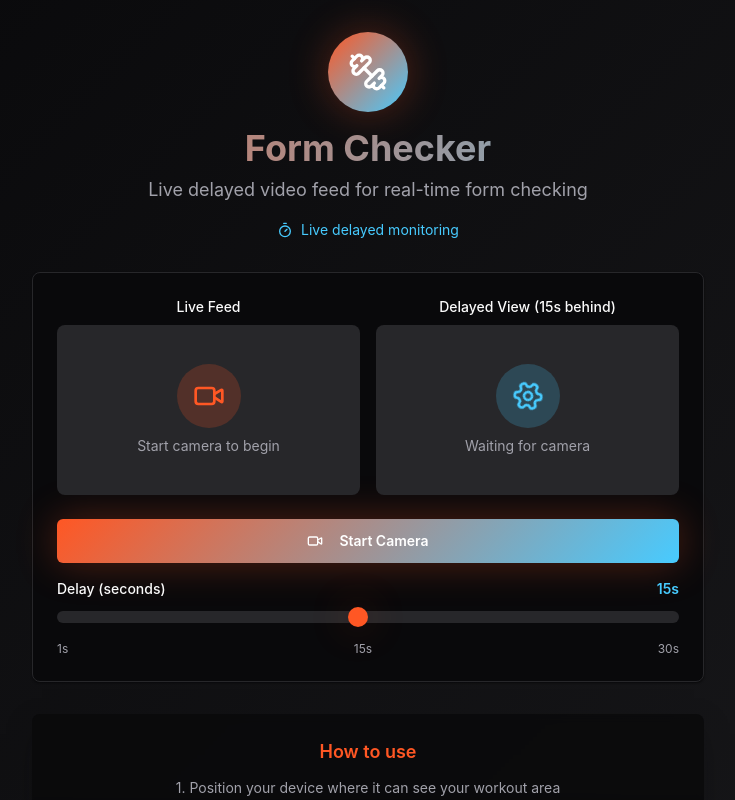
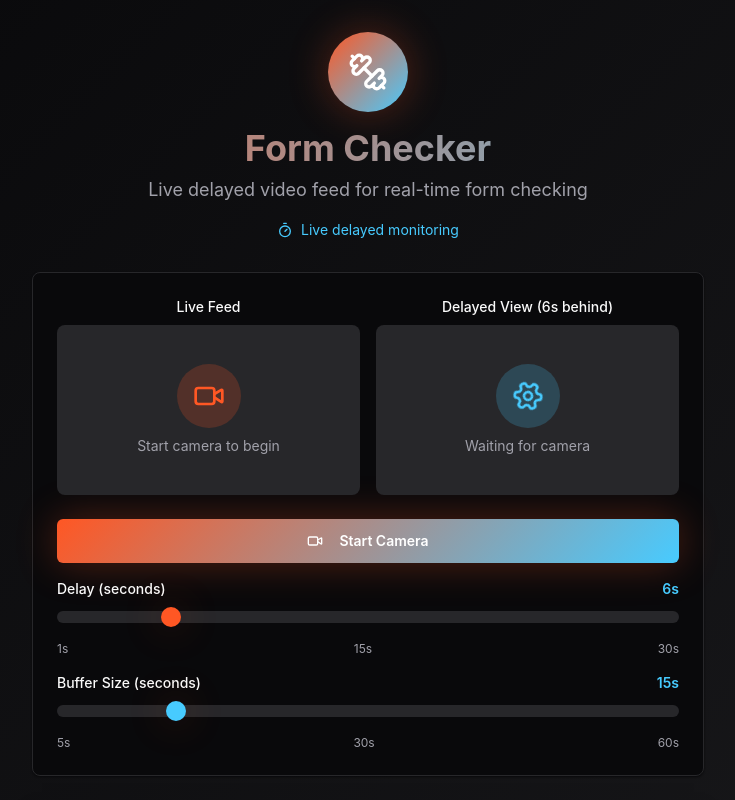
Before and after one commit to jjisnow/workout-loop-replay, a React (Vite) app: page / in a window 1280 px wide. Shown: the top 800 px of the page, without its empty margins (272-1007 px from the left). Built offline with nearby package versions, Linux system fonts and the light colour scheme.

Commit message:
Update default slider values
Set default delay slider to 6 seconds and add a buffer size slider with a default of 15 seconds.

```diff
--- a/src/components/VideoRecorder.tsx
+++ b/src/components/VideoRecorder.tsx
@@ -14,7 +14,8 @@ export const VideoRecorder: React.FC<VideoRecorderProps> = ({ className }) => {
   const [isStreaming, setIsStreaming] = useState(false);
   const [isPaused, setIsPaused] = useState(false);
   const [isSaving, setIsSaving] = useState(false);
-  const [delaySeconds, setDelaySeconds] = useState(15);
+  const [delaySeconds, setDelaySeconds] = useState(6);
+  const [bufferSeconds, setBufferSeconds] = useState(15);
   const [frameBuffer, setFrameBuffer] = useState<string[]>([]);
   const [currentDelayedFrame, setCurrentDelayedFrame] = useState<string | null>(null);
   const [isFullscreen, setIsFullscreen] = useState(false);
@@ -44,14 +45,14 @@ export const VideoRecorder: React.FC<VideoRecorderProps> = ({ className }) => {
       setFrameBuffer(prevBuffer => {
         const newBuffer = [...prevBuffer, frameData];
         // Keep buffer at configured size, drop frames from front when full
-        const maxFrames = delaySeconds * 10; // 10 FPS
+        const maxFrames = bufferSeconds * 10; // 10 FPS
         if (newBuffer.length > maxFrames) {
           return newBuffer.slice(newBuffer.length - maxFrames);
         }
         return newBuffer;
       });
     }
-  }, [delaySeconds, isPaused]);
+  }, [bufferSeconds, isPaused]);
 
   const playDelayedFrames = useCallback(() => {
     if (isPaused) return;
@@ -435,6 +436,31 @@ export const VideoRecorder: React.FC<VideoRecorderProps> = ({ className }) => {
             </div>
           </div>
 
+          {/* Buffer Size Settings */}
+          <div className="space-y-3">
+            <div className="flex items-center justify-between">
+              <label className="text-sm font-medium">Buffer Size (seconds)</label>
+              <span className="text-sm text-accent font-semibold">{bufferSeconds}s</span>
+            </div>
+            <input
+              type="range"
+              min="5"
+              max="60"
+              value={bufferSeconds}
+              onChange={(e) => setBufferSeconds(Number(e.target.value))}
+              className="w-full h-3 bg-secondary rounded-lg appearance-none cursor-pointer transition-smooth
+                [&::-webkit-slider-thumb]:appearance-none [&::-webkit-slider-thumb]:w-5 [&::-webkit-slider-thumb]:h-5
+                [&::-webkit-slider-thumb]:rounded-full [&::-webkit-slider-thumb]:bg-accent
+                [&::-webkit-slider-thumb]:shadow-glow [&::-webkit-slider-thumb]:transition-smooth
+                [&::-webkit-slider-thumb]:hover:scale-110"
+            />
+            <div className="flex justify-between text-xs text-muted-foreground">
+              <span>5s</span>
+              <span>30s</span>
+              <span>60s</span>
+            </div>
+          </div>
+
           {/* Status */}
           {isStreaming && (
             <div className="text-center space-y-1">
```
